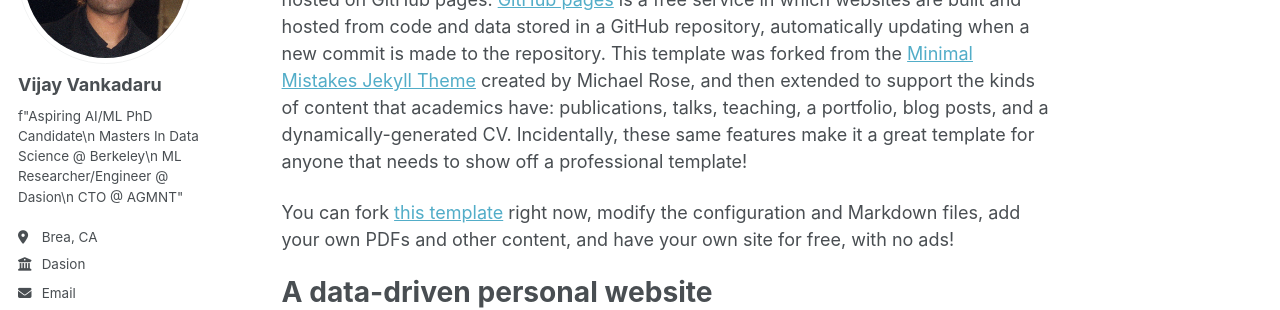
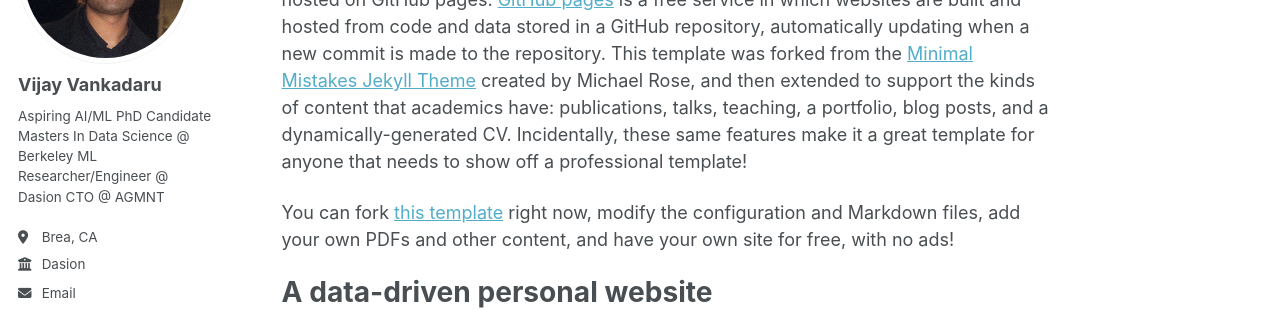
Before and after one commit to Vijay-Vankadaru/vijay-vankadaru.github.io, a Jekyll site: the page built from _pages/about.md, in a window 1280 px wide. Shown: the part 210-520 px from the top of the page. Built offline with Jekyll 4.4.1, drawn with Linux system fonts in a browser that asks for light colours; some web fonts are replaced; a script that is not in the unit is left out; some of the changed lines change nothing that is shown.

Commit message:
block quote

```diff
--- a/_config.yml
+++ b/_config.yml
@@ -25,7 +25,11 @@ author:
   avatar           : "profile.png"
   name             : "Vijay Vankadaru"
   pronouns         : # example: "she/her"
-  bio              : f"Aspiring AI/ML PhD Candidate\n Masters In Data Science @ Berkeley\n ML Researcher/Engineer @ Dasion\n CTO @ AGMNT" #fix this
+  bio              : |
+                    Aspiring AI/ML PhD Candidate
+                    Masters In Data Science @ Berkeley
+                    ML Researcher/Engineer @ Dasion
+                    CTO @ AGMNT
   location         : "Brea, CA"
   employer         : "Dasion"
   uri              : # URL
```
